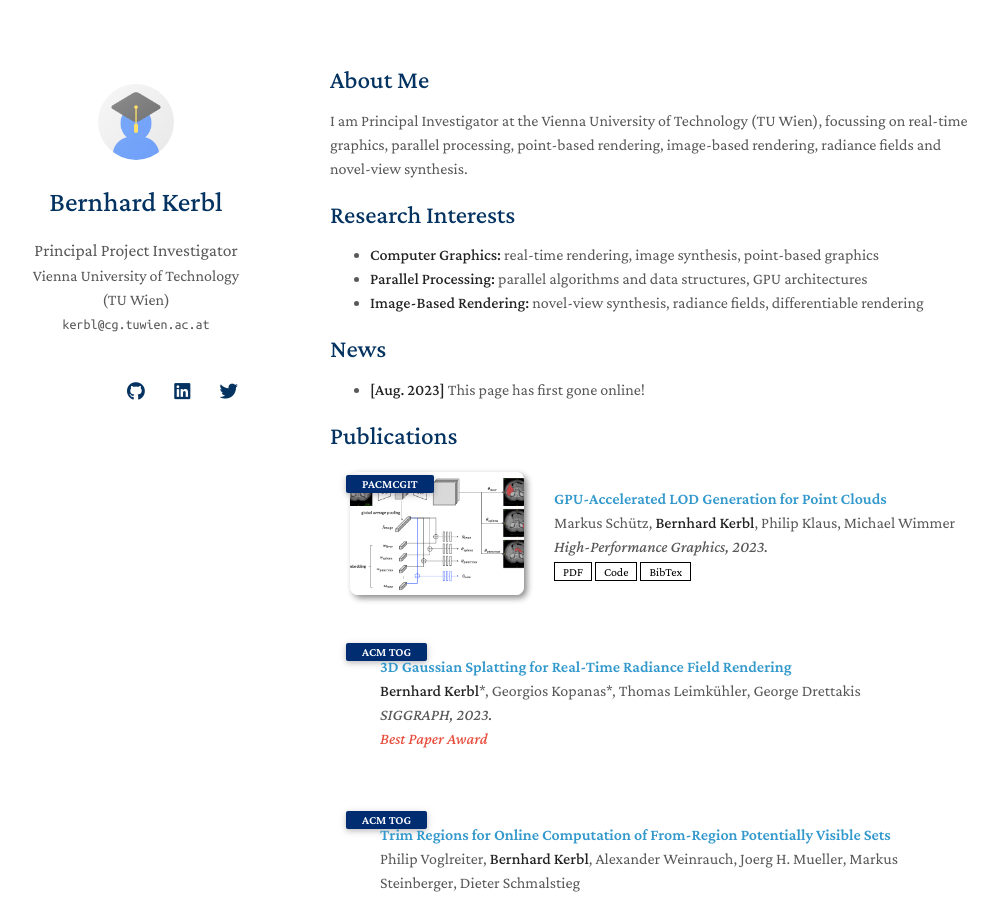
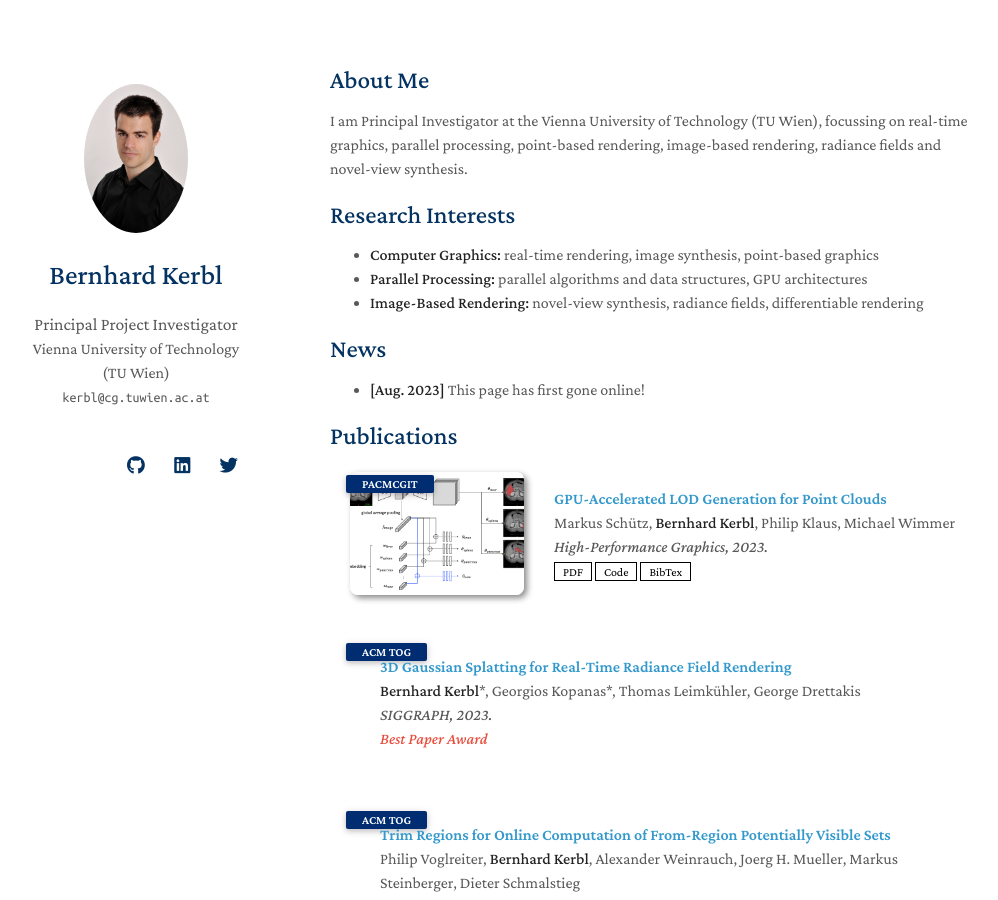
Before and after one commit to Snosixtyboo/Snosxityboo, a Jekyll site: the page built from index.md, in a window 1280 px wide and 900 px high. Shown: the whole window, without its empty margins (140-1138 px from the left). Built offline with Jekyll 4.4.1, drawn with Linux system fonts in a browser that asks for light colours; nearby versions of some CDN libraries; a style sheet for code colours, icons or effects is not loaded; our own code applies the rules of GitHub Pages for plain Markdown files.

Commit message:
Update _config.yml

```diff
--- a/_config.yml
+++ b/_config.yml
@@ -20,7 +20,7 @@ twitter: https://twitter.com/Snosixtytwo
 
 # Images (e.g., your profile picture and your website's favicon)
 # "favicon" and "favicon_dark" are used for the light and dark modes, respectively.
-avatar: ./assets/img/avatar.png
+avatar: ./assets/img/lichtbild.JPG
 favicon: ./assets/img/favicon.png
 favicon_dark: ./assets/img/favicon-dark.png
 
```
